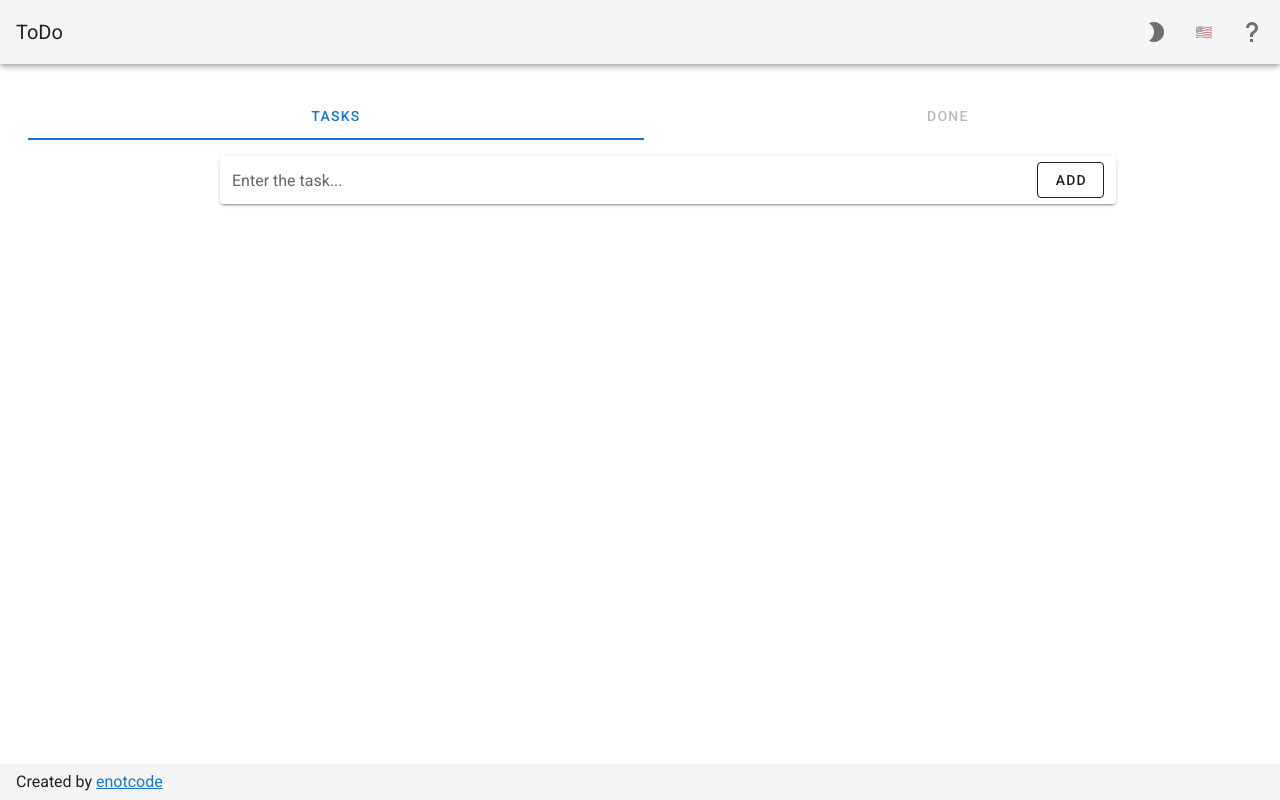
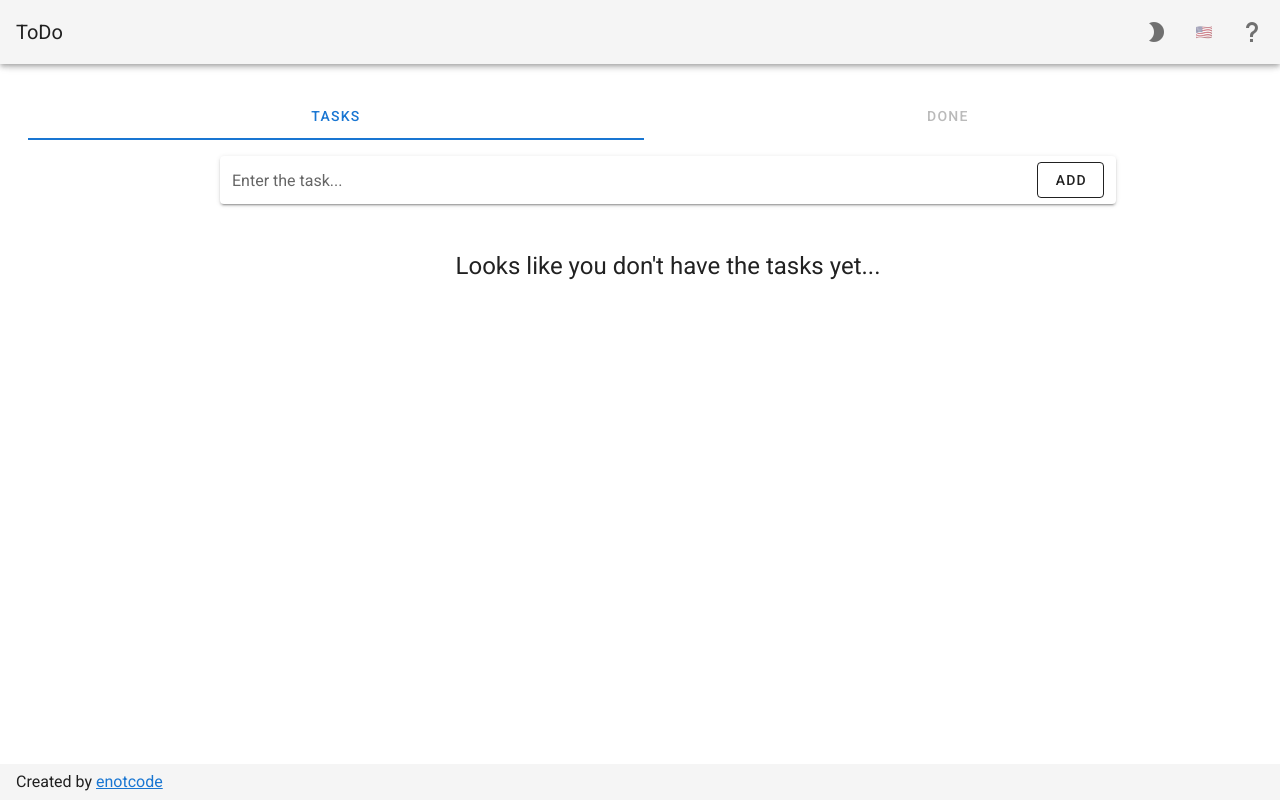
Before and after one commit to vafomin/todo, a Vue app: page / in a window 1280 px wide. Built offline with nearby package versions, Linux system fonts and the light colour scheme.

Commit message:
feature: inscription if no tasks

```diff
--- a/src/assets/localization.js
+++ b/src/assets/localization.js
@@ -3,6 +3,7 @@ export const messages = {
         app: "ToDo",
         createdBy: "Создано",
         enterTask: "Введите задание...",
+        noTask: "Похоже у вас еще нет задач...",
         buttons: {
             add: "Добавить",
             done: "Выполнено",
@@ -23,6 +24,7 @@ export const messages = {
         app: "ToDo",
         createdBy: "Created by",
         enterTask: "Enter the task...",
+        noTask: "Looks like you don't have the tasks yet...",
         buttons: {
             add: "Add",
             done: "Done",
--- a/src/views/Home.vue
+++ b/src/views/Home.vue
@@ -22,7 +22,8 @@
                                     </template>
                                 </v-text-field>
                             </v-form>
-                            <draggable v-model="taskList" :animation="200">
+                            <p class="headline text-center" v-if="taskList.length === 0">{{ $t("noTask") }}</p>
+                            <draggable v-else :list="taskList" :animation="200">
                                 <TaskCard v-for="task in taskList" :key="task" :task="task"/>
                             </draggable>
                         </div>
```
